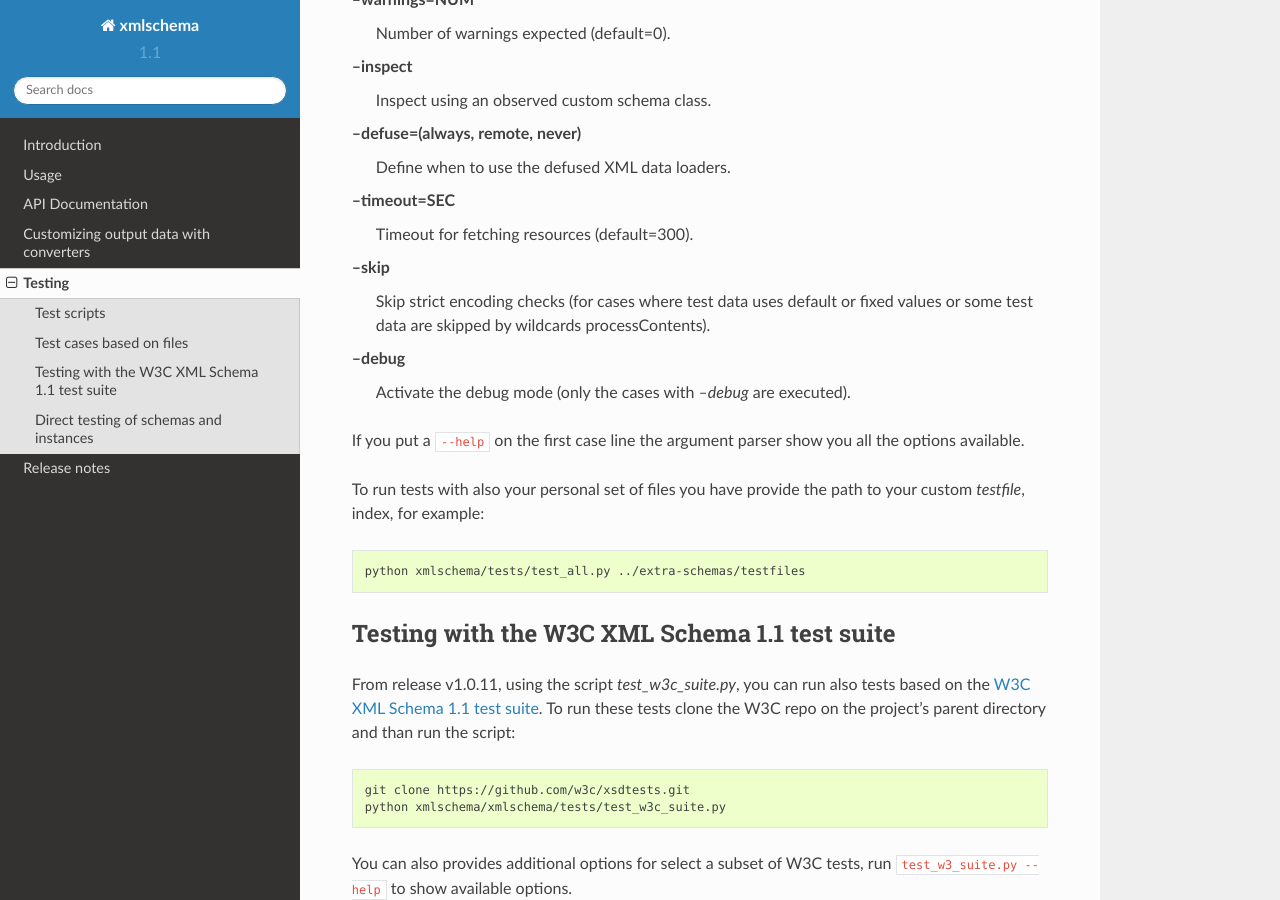
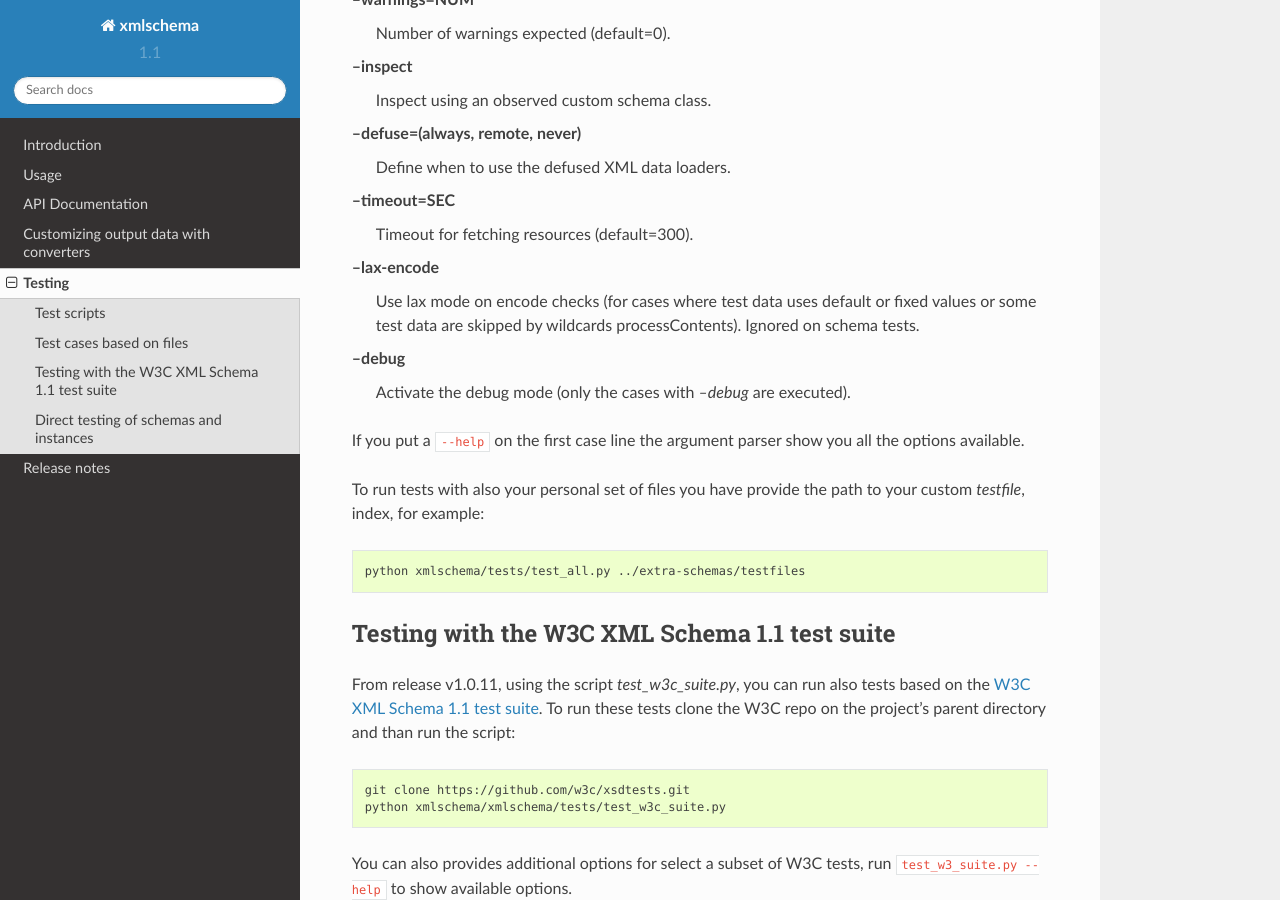
Before and after one commit to sissaschool/xmlschema, a Sphinx documentation site: the page built from doc/testing.rst, in a window 1280 px wide and 900 px high, scrolled down 1863 px. Built offline with Sphinx 7.4.7 and the Read the Docs theme 2.0.0, drawn with Linux system fonts in a browser that asks for light colours.

```diff
--- a/doc/testing.rst
+++ b/doc/testing.rst
@@ -99,9 +99,10 @@ From version 1.0.0 each test-case line is parsed for those additional arguments:
 **--timeout=SEC**
     Timeout for fetching resources (default=300).
 
-**--skip**
-    Skip strict encoding checks (for cases where test data uses default or fixed values
-    or some test data are skipped by wildcards processContents).
+**--lax-encode**
+    Use lax mode on encode checks (for cases where test data uses default or
+    fixed values or some test data are skipped by wildcards processContents).
+    Ignored on schema tests.
 
 **--debug**
     Activate the debug mode (only the cases with `--debug` are executed).
```
Also changed, not shown: .travis.yml (added).
